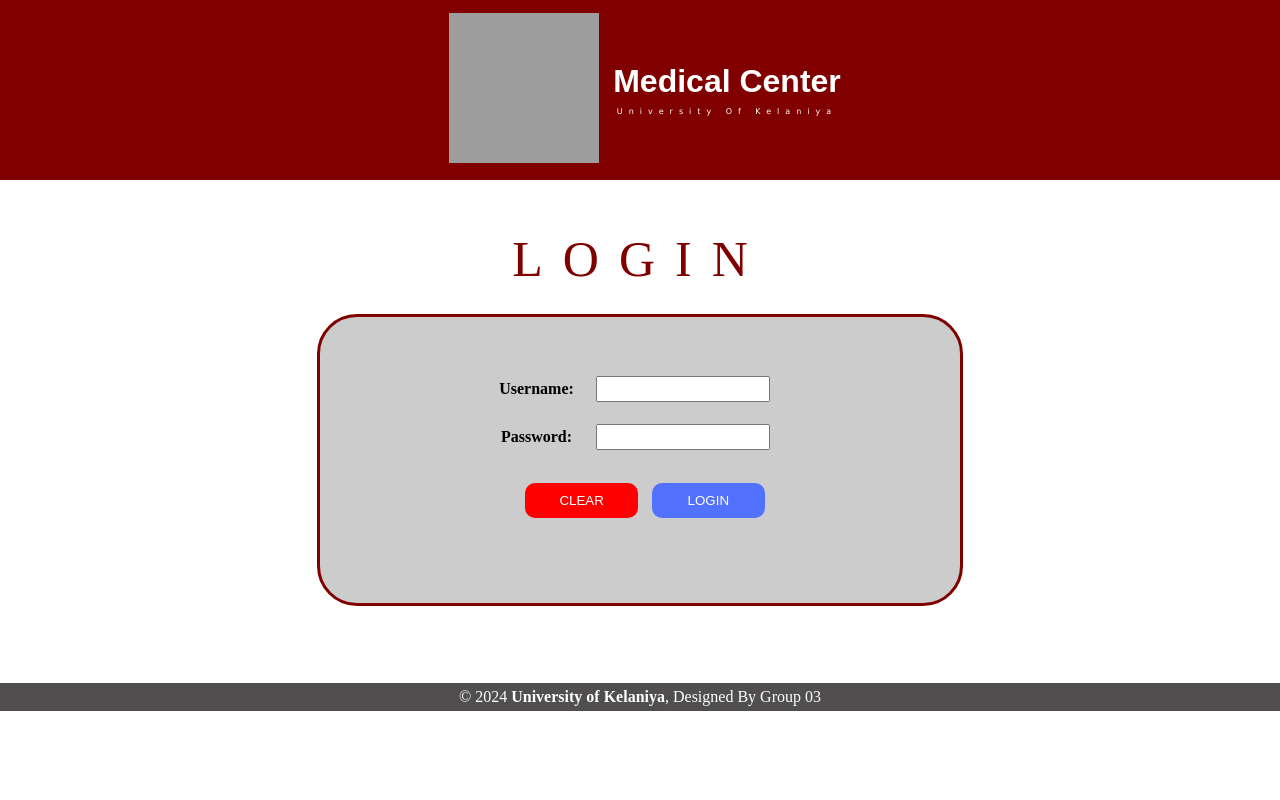
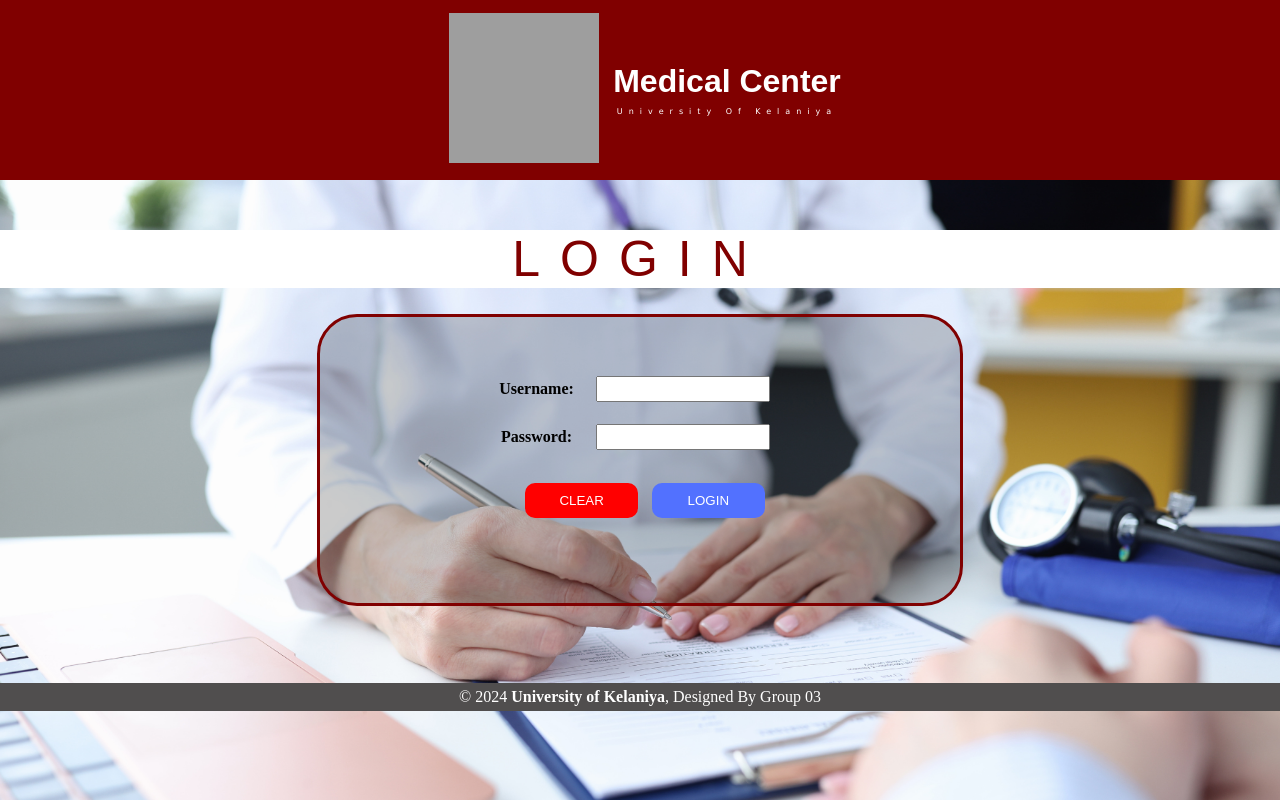
Before and after one commit to Udavith-Reshanjana/Website-of-University-Medical-Center, a PHP site: page /LogIn.html in a window 1280 px wide. Run offline with PHP 8.4, Linux system fonts and the light colour scheme; grey boxes are pictures that could not be loaded.

Commit message:
update bg image of login

```diff
--- a/LogIn.html
+++ b/LogIn.html
@@ -6,7 +6,15 @@
     <title>LogIn</title>
     <link rel="icon" href="images\logo.png">
     <link rel="stylesheet" href="style.css">
-    <style></style>
+    <style>
+        body
+        {
+            background-image: url("images/loginBackground.png");
+            background-repeat: no-repeat;
+            background-size: cover;
+        }
+
+    </style>
     <script src="javaScript.js"></script>
 </head>
     <body>
--- a/style.css
+++ b/style.css
@@ -246,6 +246,8 @@ header p
     letter-spacing: 20px;
     font-size: 50px;
     margin-bottom: 2%;
+    background-color: white;
+    font-family: Arial, Helvetica, sans-serif;
 }
 .logincont
 {
```
Also changed, not shown: images/loginBackground.png (renamed from images/bg.png).
